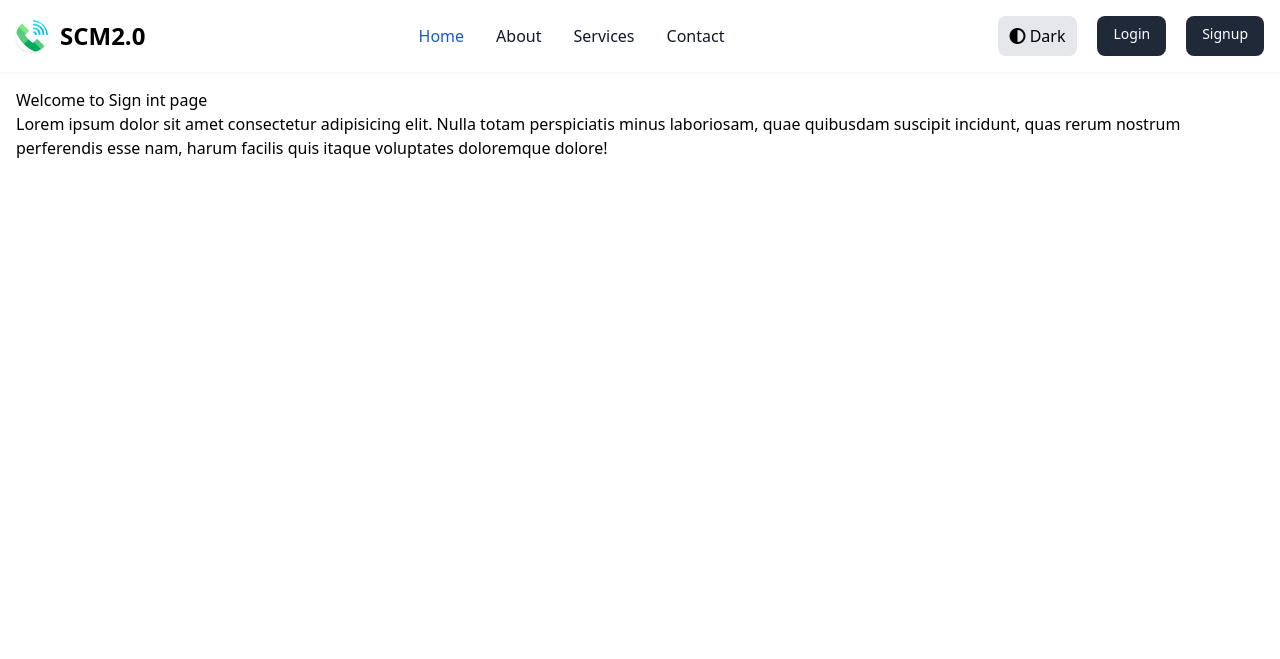
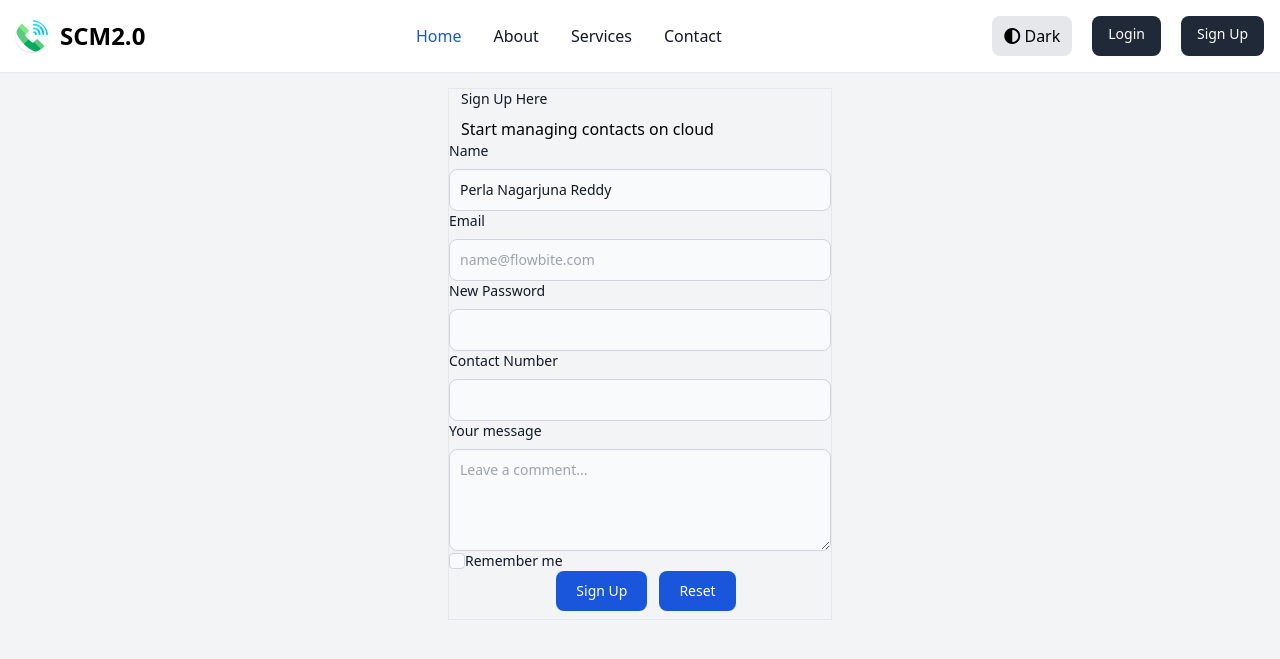
Before and after one commit to perla-nagarjuna-reddy/Smart-Contact-Manager, a Spring Boot app: page /register in a window 1280 px wide. Shown: the top 659 px of the page. Run offline with Spring Boot 4, Linux system fonts and the light colour scheme; some libraries are stand-ins or nearby versions.

Commit message:
FORMS CREATED

```diff
--- a/src/main/java/com/scm/controllers/PageController.java
+++ b/src/main/java/com/scm/controllers/PageController.java
@@ -3,16 +3,20 @@ package com.scm.controllers;
 import org.springframework.stereotype.Controller;
 import org.springframework.ui.Model;
 import org.springframework.web.bind.annotation.GetMapping;
+import org.springframework.web.bind.annotation.RequestMapping;
+import org.springframework.web.bind.annotation.RequestMethod;
+
+import com.scm.forms.UserForm;
 
 @Controller
 public class PageController {
 
     @GetMapping("/home")
-    public String home(Model model){
+    public String home(Model model) {
         System.out.println("Home Page Handler");
         model.addAttribute("name", "Perla Nagarjuna Reddy");
-        model.addAttribute("profession","Software Engineer");
-        model.addAttribute("githubRepo","https://github.com/perla-nagarjuna-reddy");
+        model.addAttribute("profession", "Software Engineer");
+        model.addAttribute("githubRepo", "https://github.com/perla-nagarjuna-reddy");
         return "home";
     }
 
@@ -28,7 +32,7 @@ public class PageController {
         return "services";
     }
 
-    //contact page
+    // contact page
 
     @GetMapping("/contact")
     public String contact() {
@@ -43,11 +47,20 @@ public class PageController {
     // register page
 
     @GetMapping("/register")
-    public String register() {
+    public String register(Model model) {
+        UserForm userForm = new UserForm();
+
+        userForm.setName("Perla Nagarjuna Reddy");
+        // default also we can send
+        model.addAttribute("userForm", userForm);
         return new String("register");
     }
 
-
-
+    // processing register
+    @RequestMapping(value = "/do-register", method = { RequestMethod.GET, RequestMethod.POST })
+    public String processRegister() {
+        System.out.println("processing registeration");
+        return "redirect:/register";
+    }
 
 }
--- /dev/null
+++ b/src/main/java/com/scm/enums/Providers.java
@@ -0,0 +1,5 @@
+package com.scm.enums;
+
+public enum Providers {
+    SELF,GOOGLE,GITHUB
+}
--- a/src/main/resources/templates/base.html
+++ b/src/main/resources/templates/base.html
@@ -18,7 +18,7 @@
     <!-- <link rel="stylesheet" data-th-href="@{'/CSS/style.css'}" /> -->
     <link rel="stylesheet" href="https://cdnjs.cloudflare.com/ajax/libs/font-awesome/6.7.1/css/all.min.css" integrity="sha512-5Hs3dF2AEPkpNAR7UiOHba+lRSJNeM2ECkwxUIxC1Q/FLycGTbNapWXB4tP889k5T5Ju8fs4b1P5z/iB4nMfSQ==" crossorigin="anonymous" referrerpolicy="no-referrer" />
 </head>
-<body>
+<body class="dark:bg-gray-900 bg-gray-100 dark:text-white">
     <!-- This is the main content -->
     <div data-th-replace="~{navbar :: navbar}"></div>
 
@@ -31,6 +31,7 @@
     <!-- common factor -->
 
     <script src="https://cdn.jsdelivr.net/npm/flowbite@2.5.2/dist/flowbite.min.js"></script>
+    <script src="https://cdn.jsdelivr.net/npm/sweetalert2@11"></script>
     <script data-th-src="@{'js/script.js'}"></script>
     <!-- <th:block data-th-replace="${script}"></th:block> -->
 </body>
--- a/src/main/resources/templates/navbar.html
+++ b/src/main/resources/templates/navbar.html
@@ -41,12 +41,13 @@
       >
         Login
       </a>
+
       <a
         data-th-href="@{'/register'}"
         type="button"
         class="text-white bg-gray-800 hover:bg-gray-900 focus:ring-4 focus:outline-none focus:ring-blue-300 font-medium rounded-lg text-sm px-4 py-2 text-center dark:bg-blue-600 dark:hover:bg-blue-700 dark:focus:ring-blue-800"
       >
-        Signup
+        Sign Up
       </a>
 
       <!-- icons to open menu on small screen -->
--- a/src/main/resources/templates/register.html
+++ b/src/main/resources/templates/register.html
@@ -1,13 +1,74 @@
 <!DOCTYPE html>
 <html lang="en" th:replace="~{base :: parent(~{::#content},~{::title},~{::script})}">
+
 <head>
     <title>Sign Page</title>
 </head>
+
 <body>
+    <div id="content">
 
-    <div id="content">
-        <h1>Welcome to Sign int page</h1>
-        <p>Lorem ipsum dolor sit amet consectetur adipisicing elit. Nulla totam perspiciatis minus laboriosam, quae quibusdam suscipit incidunt, quas rerum nostrum perferendis esse nam, harum facilis quis itaque voluptates doloremque dolore!</p>
+        <!-- <div class="col-span-4 md:col-span-2 lg:col-span-3 xl:col-span-4"></div> -->
+        <form data-th-action="@{'/do-register'}" method="post" data-th-object="${userForm}"
+            class="max-w-sm mx-auto border">
+            <div class="container ml-3">
+                <h1 class="block mb-2 text-sm font-medium text-gray-900 dark:text-white">Sign Up Here</h1>
+                <p>Start managing contacts on cloud</p>
+            </div>
+            <div class="m-4">
+                <label for="name" class="block mb-2 text-sm font-medium text-gray-900 dark:text-white">Name</label>
+                <input type="text" id="name" data-th-field="*{name}"
+                    class="bg-gray-50 border border-gray-300 text-gray-900 text-sm rounded-lg focus:ring-blue-500 focus:border-blue-500 block w-full p-2.5 dark:bg-gray-700 dark:border-gray-600 dark:placeholder-gray-400 dark:text-white dark:focus:ring-blue-500 dark:focus:border-blue-500"
+                    placeholder="Enter your name" required />
+            </div>
+            <div class="m-4">
+                <label for="email" class="block mb-2 text-sm font-medium text-gray-900 dark:text-white">
+                    Email</label>
+                <input type="email" id="email"
+                    class="bg-gray-50 border border-gray-300 text-gray-900 text-sm rounded-lg focus:ring-blue-500 focus:border-blue-500 block w-full p-2.5 dark:bg-gray-700 dark:border-gray-600 dark:placeholder-gray-400 dark:text-white dark:focus:ring-blue-500 dark:focus:border-blue-500"
+                    placeholder="name@flowbite.com" required />
+            </div>
+            <div class="m-4">
+                <label for="password" class="block mb-2 text-sm font-medium text-gray-900 dark:text-white">
+                    New Password</label>
+                <input type="password" id="password"
+                    class="bg-gray-50 border border-gray-300 text-gray-900 text-sm rounded-lg focus:ring-blue-500 focus:border-blue-500 block w-full p-2.5 dark:bg-gray-700 dark:border-gray-600 dark:placeholder-gray-400 dark:text-white dark:focus:ring-blue-500 dark:focus:border-blue-500"
+                    required />
+            </div>
+            <div class="m-4">
+                <label for="password" class="block mb-2 text-sm font-medium text-gray-900 dark:text-white">
+                    Contact Number</label>
+                <input type="password" id="password"
+                    class="bg-gray-50 border border-gray-300 text-gray-900 text-sm rounded-lg focus:ring-blue-500 focus:border-blue-500 block w-full p-2.5 dark:bg-gray-700 dark:border-gray-600 dark:placeholder-gray-400 dark:text-white dark:focus:ring-blue-500 dark:focus:border-blue-500"
+                    required />
+            </div>
+            <div class="m-4">
+                <label for="message" class="block mb-2 text-sm font-medium text-gray-900 dark:text-white">Your
+                    message</label>
+                <textarea id="message" rows="4"
+                    class="block p-2.5 w-full text-sm text-gray-900 bg-gray-50 rounded-lg border border-gray-300 focus:ring-blue-500 focus:border-blue-500 dark:bg-gray-700 dark:border-gray-600 dark:placeholder-gray-400 dark:text-white dark:focus:ring-blue-500 dark:focus:border-blue-500"
+                    placeholder="Leave a comment..."></textarea>
+            </div>
+
+            <div class="flex items-start m-4">
+                <div class="flex items-center h-5">
+                    <input id="remember" type="checkbox" value=""
+                        class="w-4 h-4 border border-gray-300 rounded bg-gray-50 focus:ring-3 focus:ring-blue-300 dark:bg-gray-700 dark:border-gray-600 dark:focus:ring-blue-600 dark:ring-offset-gray-800 dark:focus:ring-offset-gray-800"
+                        required />
+                </div>
+                <label for="remember" class="ms-2 text-sm font-medium text-gray-900 dark:text-gray-300">Remember
+                    me</label>
+
+            </div>
+            <div class="flex justify-center mb-2    ">
+                <button type="submit"
+                    class="text-white bg-blue-700 hover:bg-blue-800 focus:ring-4 focus:outline-none focus:ring-blue-300 font-medium rounded-lg text-sm w-full sm:w-auto px-5 py-2.5 text-center dark:bg-blue-600 dark:hover:bg-blue-700 dark:focus:ring-blue-800 ml-3">Sign
+                    Up</button>
+                <button type="submit"
+                    class="text-white bg-blue-700 hover:bg-blue-800 focus:ring-4 focus:outline-none focus:ring-blue-300 font-medium rounded-lg text-sm w-full sm:w-auto px-5 py-2.5 text-center dark:bg-blue-600 dark:hover:bg-blue-700 dark:focus:ring-blue-800 ml-3">Reset</button>
+            </div>
+        </form>
     </div>
 </body>
+
 </html>
```
Also changed, not shown: src/main/java/com/scm/entities/Contact.java (added, +37 -0 lines), src/main/java/com/scm/entities/SocialLink.java (added, +29 -0 lines), src/main/java/com/scm/entities/User.java (added, +51 -0 lines), src/main/java/com/scm/forms/UserForm.java (added, +20 -0 lines).
